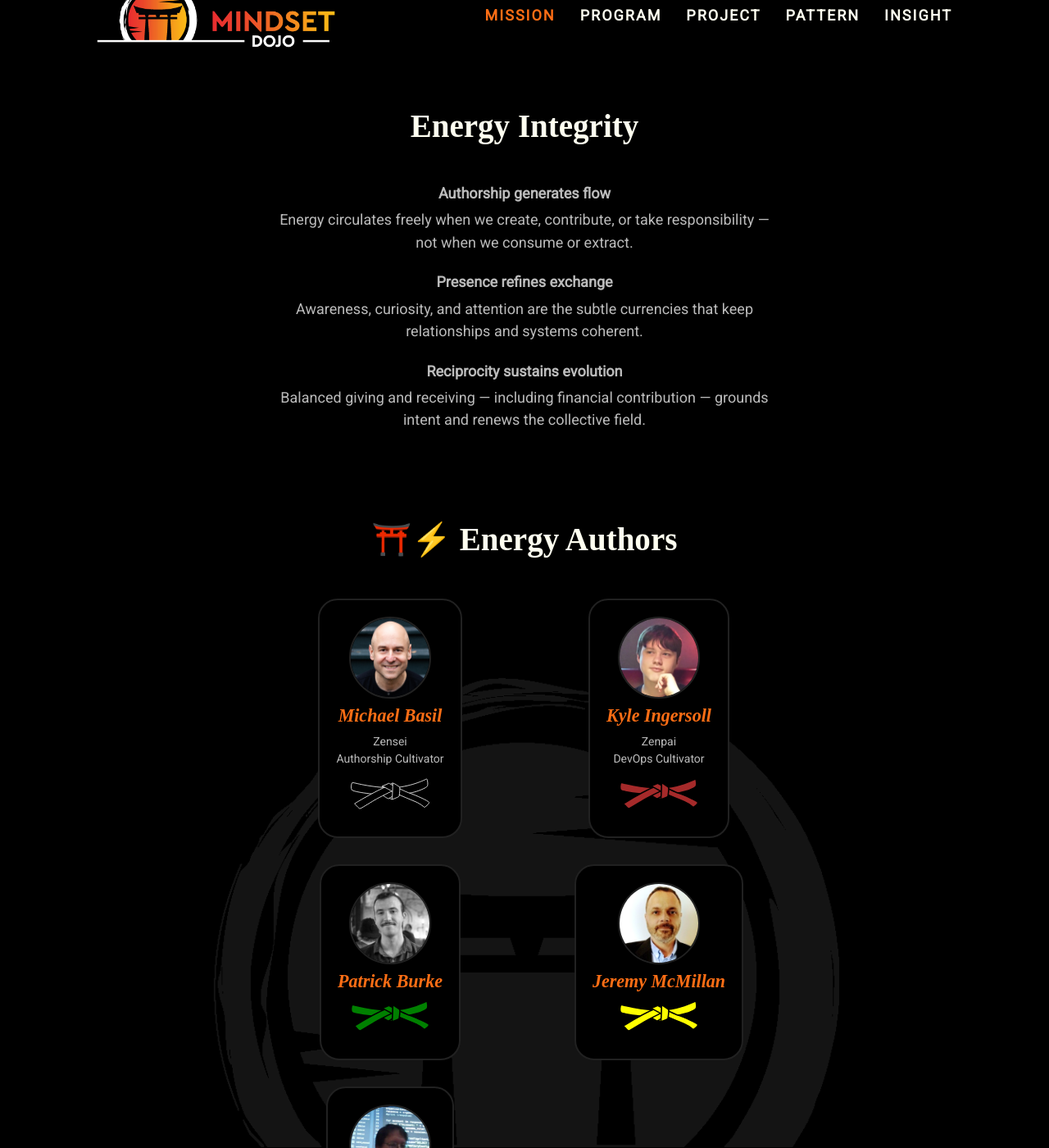
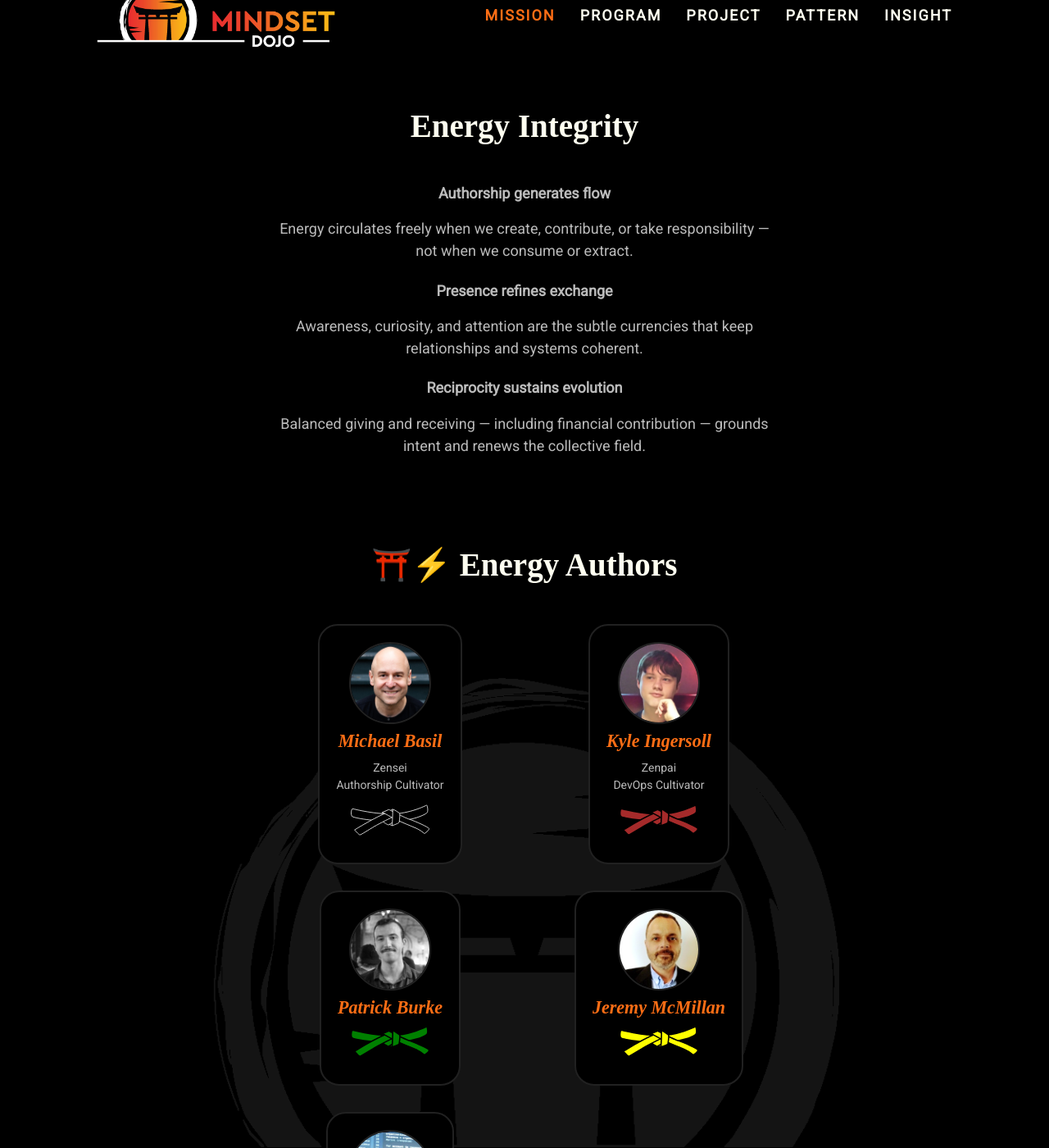
Before and after one commit to mindset-dojo/mindset-dojo.github.io, a Jekyll site: the page built from mission.md, in a window 1280 px wide and 1400 px high, scrolled down 1322 px. Shown: the whole window at 82% size. Built offline with Jekyll 4.4.1, drawn with Linux system fonts in a browser that asks for light colours; some web fonts are replaced.

Commit message:
fix: css cleanup

```diff
--- a/assets/css/03-layout.css
+++ b/assets/css/03-layout.css
@@ -127,7 +127,7 @@
 
   main section.md-flow > dl > dd {
     max-width: 600px;
-    margin: 0 auto 0.9rem;
+    margin: 1rem auto 0.9rem;
   }
 
   main section.md-flow > dl > dt {
```
